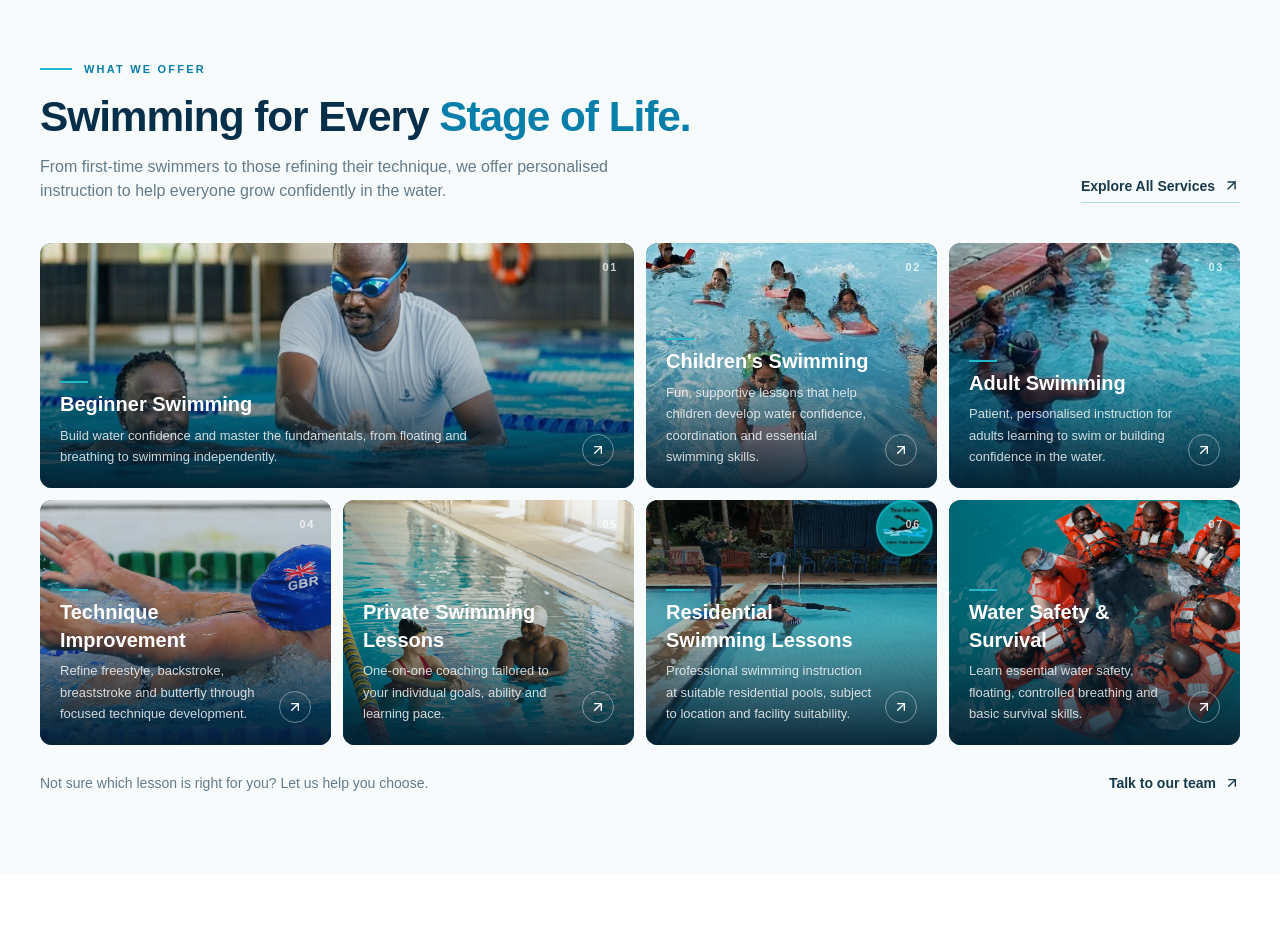
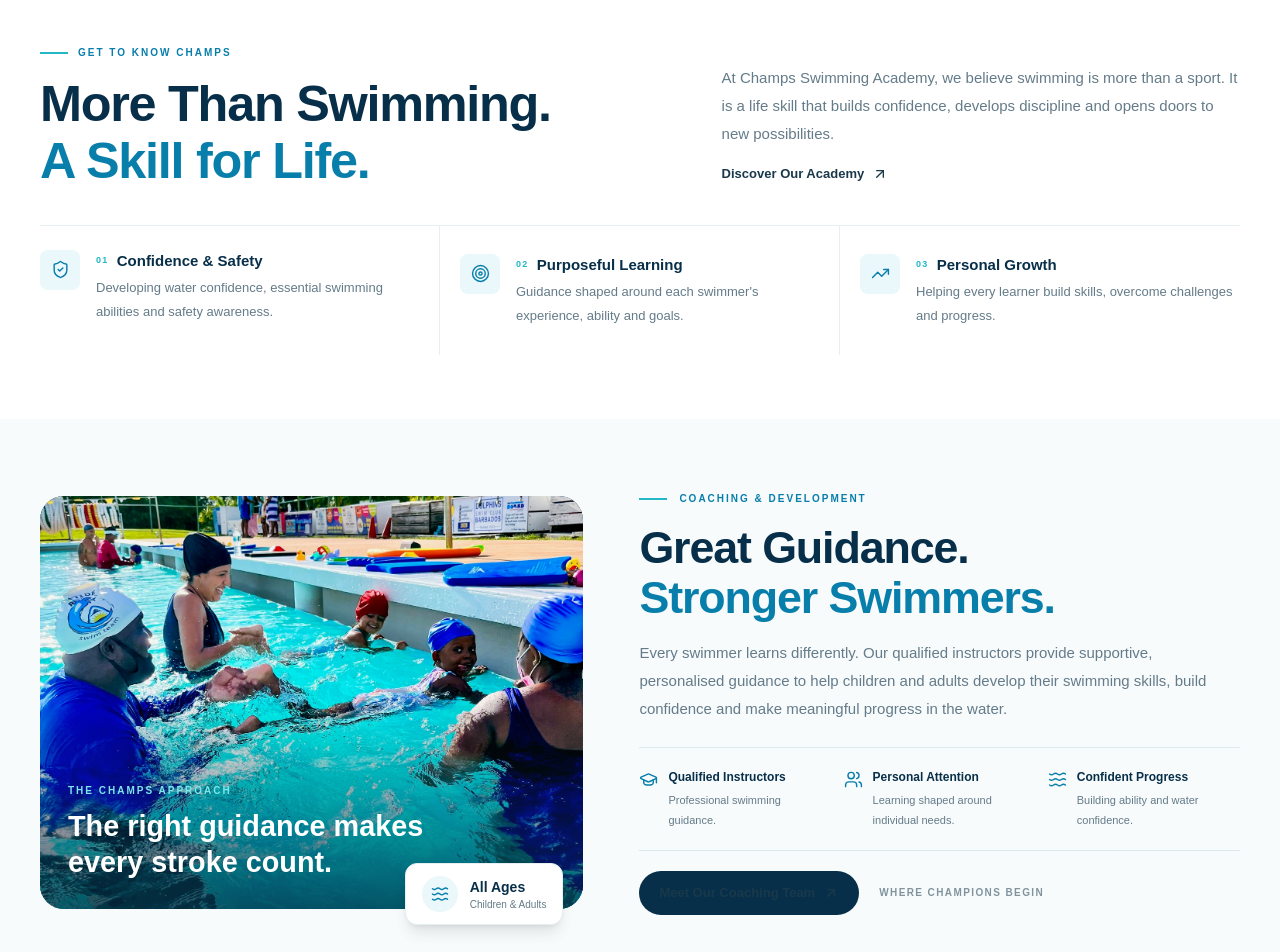
Before and after one commit to Seifuddin/champsswimmingacademy, a Next.js app: page / in a window 1280 px wide. Shown: the part 920-1872 px from the top of the page. Built offline with nearby package versions, Linux system fonts and the light colour scheme.

Commit message:
made rearrangements

```diff
--- a/app/page.tsx
+++ b/app/page.tsx
@@ -20,10 +20,11 @@ export default function Home() {
 
       <main>
         <HeroSection />
+        <AboutPreview />
+        <CoachesSection />
         <ProgrammesSection />
         <LearningJourney />
         <WhyChooseUs />
-        <CoachesSection />
         <GallerySection />
         <Testimonials />
 
--- a/components/home/AboutPreview.tsx
+++ b/components/home/AboutPreview.tsx
@@ -9,108 +9,104 @@ import {
 
 const values = [
   {
+    number: "01",
     icon: ShieldCheck,
     title: "Confidence & Safety",
     description:
-      "Helping learners become comfortable, capable and confident in the water.",
+      "Developing water confidence, essential swimming abilities and safety awareness.",
   },
   {
+    number: "02",
     icon: Target,
-    title: "Structured Learning",
+    title: "Purposeful Learning",
     description:
-      "Progressive instruction designed around individual abilities and goals.",
+      "Guidance shaped around each swimmer's experience, ability and goals.",
   },
   {
+    number: "03",
     icon: TrendingUp,
-    title: "Continuous Growth",
+    title: "Personal Growth",
     description:
-      "Supporting every swimmer as they develop skills and reach new milestones.",
+      "Helping every learner build skills, overcome challenges and progress.",
   },
 ];
 
 export default function AboutPreview() {
   return (
-    <section className="bg-white py-20 sm:py-24">
+    <section className="bg-white py-12 sm:py-14 lg:py-16">
       <div className="mx-auto max-w-7xl px-5 sm:px-8 lg:px-10">
 
-        <div className="grid gap-12 lg:grid-cols-[0.85fr_1.15fr] lg:items-start lg:gap-20">
+        {/* Introduction */}
+        <div className="grid items-end gap-6 border-b border-[#E5EEF1] pb-8 lg:grid-cols-[1.1fr_0.9fr] lg:gap-12 lg:pb-9">
 
-          {/* Section Introduction */}
           <div>
-            <div className="mb-5 flex items-center gap-3">
-              <span className="h-[2px] w-9 bg-[#22B8C7]" />
-              <span className="text-xs font-bold uppercase tracking-[0.2em] text-[#087EAB]">
-                About Champs
+            <div className="mb-4 flex items-center gap-2.5">
+              <span className="h-[2px] w-7 bg-[#22B8C7]" />
+              <span className="text-[10px] font-extrabold uppercase tracking-[0.2em] text-[#087EAB]">
+                Get to Know Champs
               </span>
             </div>
 
-            <h2 className="max-w-lg text-3xl font-black leading-tight tracking-tight text-[#082F49] sm:text-4xl lg:text-[2.8rem]">
+            <h2 className="max-w-2xl text-[2rem] font-black leading-[1.12] tracking-tight text-[#082F49] sm:text-4xl lg:text-[3.15rem]">
               More Than Swimming.
               <span className="block text-[#087EAB]">
                 A Skill for Life.
               </span>
             </h2>
+          </div>
 
-            <p className="mt-6 max-w-md text-base leading-8 text-slate-600">
-              Swimming is more than a sport. It is an essential life skill
-              that builds confidence, encourages discipline and creates
-              opportunities for personal growth.
-            </p>
-
-            <p className="mt-4 max-w-md text-base leading-8 text-slate-600">
-              At Champs Swimming Academy, we guide learners of all ages
-              through a structured swimming journey, helping each individual
-              develop their abilities and discover their potential.
+          <div className="lg:pb-1">
+            <p className="max-w-xl text-[14px] leading-7 text-[#647B89] sm:text-[15px]">
+              At Champs Swimming Academy, we believe swimming is more
+              than a sport. It is a life skill that builds confidence,
+              develops discipline and opens doors to new possibilities.
             </p>
 
             <Link
               href="/about"
-              className="group mt-8 inline-flex items-center gap-2 text-sm font-bold text-[#087EAB] transition-colors hover:text-[#082F49]"
+              className="group mt-4 inline-flex items-center gap-2 text-[13px] font-extrabold text-[#087EAB] transition-colors hover:text-[#052438]"
             >
               Discover Our Academy
               <ArrowUpRight
-                size={17}
-                className="transition-transform group-hover:-translate-y-0.5 group-hover:translate-x-0.5"
+                size={16}
+                className="transition-transform duration-300 group-hover:translate-x-1 group-hover:-translate-y-1"
               />
             </Link>
           </div>
+        </div>
 
         {/* Academy Values */}
-          <div className="divide-y divide-slate-100 border-y border-slate-100">
-            {values.map((value, index) => {
+        <div className="grid gap-0 sm:grid-cols-3 sm:divide-x sm:divide-[#E5EEF1]">
+
+          {values.map((value) => {
             const Icon = value.icon;
 
             return (
-                <div
-                  key={value.title}
-                  className="group flex gap-5 py-7 sm:gap-7"
+              <article
+                key={value.number}
+                className="group flex gap-4 border-b border-[#E5EEF1] py-5 first:pt-6 last:border-b-0 sm:border-b-0 sm:px-5 sm:py-6 sm:first:pl-0 sm:last:pr-0 lg:gap-4 lg:py-7"
               >
-                  <div className="flex h-12 w-12 shrink-0 items-center justify-center rounded-xl bg-[#EAF7FB] transition-colors group-hover:bg-[#087EAB]">
-                    <Icon
-                      size={23}
-                      className="text-[#087EAB] transition-colors group-hover:text-white"
-                    />
+                <div className="flex h-10 w-10 shrink-0 items-center justify-center rounded-lg bg-[#EAF7FB] text-[#087EAB] transition-colors duration-300 group-hover:bg-[#087EAB] group-hover:text-white">
+                  <Icon size={19} strokeWidth={1.8} />
                 </div>
 
-                  <div className="flex-1">
-                    <div className="flex items-center justify-between gap-3">
-                      <h3 className="text-lg font-extrabold text-[#082F49]">
+                <div className="min-w-0">
+                  <div className="mb-1 flex items-center gap-2">
+                    <span className="text-[9px] font-extrabold tracking-[0.15em] text-[#22B8C7]">
+                      {value.number}
+                    </span>
+                    <h3 className="text-[14px] font-extrabold text-[#082F49] sm:text-[15px]">
                       {value.title}
                     </h3>
-
-                      <span className="text-xs font-bold tracking-widest text-slate-300">
-                        0{index + 1}
-                      </span>
                   </div>
 
-                    <p className="mt-2 max-w-lg text-sm leading-7 text-slate-500">
+                  <p className="max-w-xs text-[12px] leading-[1.8] text-[#647B89] sm:text-[13px]">
                     {value.description}
                   </p>
                 </div>
-                </div>
+              </article>
             );
           })}
-          </div>
 
         </div>
       </div>
--- a/components/home/CoachesSection.tsx
+++ b/components/home/CoachesSection.tsx
@@ -11,100 +11,103 @@ import {
 const coachingPillars = [
   {
     icon: GraduationCap,
-    title: "Professional Instruction",
-    description: "Qualified swimming instructors guiding learner development.",
+    title: "Qualified Instructors",
+    description: "Professional swimming guidance.",
   },
   {
     icon: Users,
-    title: "Individual Progress",
-    description: "Recognising different abilities, learning needs and goals.",
+    title: "Personal Attention",
+    description: "Learning shaped around individual needs.",
   },
   {
     icon: Waves,
-    title: "A Supportive Approach",
-    description: "Encouraging confidence and continuous improvement in the water.",
+    title: "Confident Progress",
+    description: "Building ability and water confidence.",
   },
 ];
 
 export default function CoachesSection() {
   return (
-    <section className="overflow-hidden bg-[#F7FBFC] py-20 sm:py-24">
+    <section className="overflow-hidden bg-[#F7FBFC] py-12 sm:py-14 lg:py-16">
       <div className="mx-auto max-w-7xl px-5 sm:px-8 lg:px-10">
 
-        <div className="grid items-center gap-12 lg:grid-cols-2 lg:gap-20">
+        <div className="grid items-center gap-8 lg:grid-cols-[0.95fr_1.05fr] lg:gap-14">
 
-          {/* Coaching Image */}
+          {/* Image */}
           <div className="relative">
-            <div className="relative aspect-[5/4] overflow-hidden rounded-[1.75rem] bg-[#082F49]">
+            <div className="relative aspect-[5/3.8] overflow-hidden rounded-2xl bg-[#082F49] sm:rounded-3xl">
               <Image
                 src="/images/swimmers.jpg"
                 alt="Swimming instruction and coaching session"
                 fill
-                sizes="(max-width: 1024px) 100vw, 50vw"
-                className="object-cover"
+                sizes="(max-width: 1024px) 100vw, 48vw"
+                className="object-cover transition-transform duration-700 hover:scale-[1.03]"
               />
 
-              <div className="absolute inset-0 bg-gradient-to-t from-[#052438]/60 via-transparent to-transparent" />
+              <div className="absolute inset-0 bg-gradient-to-t from-[#052438]/75 via-transparent to-transparent" />
 
-              <div className="absolute bottom-6 left-6 right-6 sm:bottom-8 sm:left-8">
-                <span className="text-xs font-bold uppercase tracking-[0.2em] text-[#7DE5EC]">
-                  Guided by Experience
+              <div className="absolute bottom-5 left-5 right-5 sm:bottom-7 sm:left-7">
+                <span className="text-[10px] font-bold uppercase tracking-[0.2em] text-[#7DE5EC]">
+                  The Champs Approach
                 </span>
-
-                <h3 className="mt-2 max-w-sm text-2xl font-extrabold leading-tight text-white sm:text-3xl">
-                  Every swimmer deserves the right guidance.
+                <h3 className="mt-2 max-w-sm text-xl font-extrabold leading-tight text-white sm:text-2xl lg:text-[1.8rem]">
+                  The right guidance makes every stroke count.
                 </h3>
               </div>
             </div>
 
-            <div className="absolute -bottom-5 -right-3 rounded-2xl border border-slate-100 bg-white p-5 shadow-xl sm:-right-5">
-              <p className="text-2xl font-black text-[#087EAB]">
-                All Ages
-              </p>
-              <p className="mt-1 text-xs font-medium text-slate-500">
-                Children & Adults
-              </p>
+            <div className="absolute -bottom-3 right-3 flex items-center gap-3 rounded-xl border border-[#E5EEF1] bg-white px-4 py-3 shadow-lg sm:-bottom-4 sm:right-5">
+              <div className="flex h-9 w-9 items-center justify-center rounded-full bg-[#EAF7FB] text-[#087EAB]">
+                <Waves size={18} />
+              </div>
+              <div>
+                <p className="text-sm font-extrabold text-[#082F49]">All Ages</p>
+                <p className="text-[10px] text-[#647B89]">Children & Adults</p>
+              </div>
             </div>
           </div>
 
           {/* Content */}
-          <div className="pt-5 lg:pt-0">
-            <div className="mb-5 flex items-center gap-3">
-              <span className="h-[2px] w-9 bg-[#22B8C7]" />
-              <span className="text-xs font-bold uppercase tracking-[0.2em] text-[#087EAB]">
-                Meet Our Coaches
+          <div className="lg:py-2">
+
+            <div className="mb-4 flex items-center gap-3">
+              <span className="h-[2px] w-7 bg-[#22B8C7]" />
+              <span className="text-[10px] font-extrabold uppercase tracking-[0.2em] text-[#087EAB]">
+                Coaching & Development
               </span>
             </div>
 
-            <h2 className="text-3xl font-black leading-tight tracking-tight text-[#082F49] sm:text-4xl lg:text-[2.8rem]">
+            <h2 className="max-w-xl text-[2rem] font-black leading-[1.12] tracking-tight text-[#082F49] sm:text-4xl lg:text-[2.8rem]">
               Great Guidance.
               <span className="block text-[#087EAB]">
                 Stronger Swimmers.
               </span>
             </h2>
 
-            <p className="mt-6 text-base leading-8 text-slate-600">
-              Behind every confident swimmer is guidance, encouragement
-              and a commitment to improvement. At Champs Swimming Academy,
-              our qualified swimming instructors support learners through
-              their individual swimming journeys.
+            <p className="mt-4 max-w-xl text-[14px] leading-7 text-[#647B89] sm:text-[15px]">
+              Every swimmer learns differently. Our qualified instructors
+              provide supportive, personalised guidance to help children
+              and adults develop their swimming skills, build confidence
+              and make meaningful progress in the water.
             </p>
 
-            <div className="mt-9 space-y-6">
+            {/* Coaching highlights */}
+            <div className="mt-6 grid gap-4 border-y border-[#DCE9ED] py-5 sm:grid-cols-3 sm:gap-3">
               {coachingPillars.map((pillar) => {
                 const Icon = pillar.icon;
 
                 return (
-                  <div key={pillar.title} className="flex gap-4">
-                    <div className="flex h-11 w-11 shrink-0 items-center justify-center rounded-xl bg-[#EAF7FB] text-[#087EAB]">
-                      <Icon size={21} />
-                    </div>
-
+                  <div key={pillar.title} className="flex items-start gap-2.5">
+                    <Icon
+                      size={19}
+                      strokeWidth={1.8}
+                      className="mt-0.5 shrink-0 text-[#087EAB]"
+                    />
                     <div>
-                      <h3 className="font-extrabold text-[#082F49]">
+                      <h3 className="text-[12px] font-extrabold text-[#082F49]">
                         {pillar.title}
                       </h3>
-                      <p className="mt-1 text-sm leading-6 text-slate-500">
+                      <p className="mt-1 text-[11px] leading-5 text-[#647B89]">
                         {pillar.description}
                       </p>
                     </div>
@@ -113,18 +116,24 @@ export default function CoachesSection() {
               })}
             </div>
 
+            <div className="mt-5 flex flex-wrap items-center gap-5">
               <Link
                 href="/coaches"
-              className="group mt-9 inline-flex items-center gap-2 rounded-full bg-[#082F49] px-6 py-3.5 text-sm font-bold text-white transition-all hover:bg-[#087EAB]"
+                className="group inline-flex min-h-11 items-center gap-2 rounded-full bg-[#082F49] px-5 py-3 text-[13px] font-bold text-white transition-colors hover:bg-[#087EAB]"
               >
                 Meet Our Coaching Team
                 <ArrowUpRight
-                size={17}
+                  size={16}
                   className="transition-transform group-hover:-translate-y-0.5 group-hover:translate-x-0.5"
                 />
               </Link>
+
+              <span className="text-[10px] font-semibold uppercase tracking-[0.14em] text-[#81939D]">
+                Where Champions Begin
+              </span>
             </div>
 
+          </div>
         </div>
       </div>
     </section>
```
Lines whose indentation alone changed are shown as unchanged.
